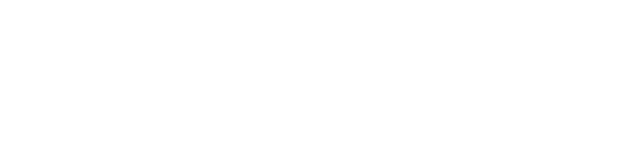
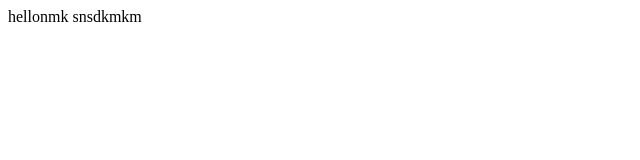
Before and after one commit to SumitKumar597/first-Git-Repo, a plain HTML site: page about.html in a window 1280 px wide. Shown: the whole page, without its empty margins (0-640 px from the left). Drawn offline with Linux system fonts and the light colour scheme.

Commit message:
add some text

```diff
--- a/about.html
+++ b/about.html
@@ -7,6 +7,7 @@
     <title>Document</title>
 </head>
 <body>
-
+    hellonmk
+    snsdkmkm
 </body>
 </html>
```
